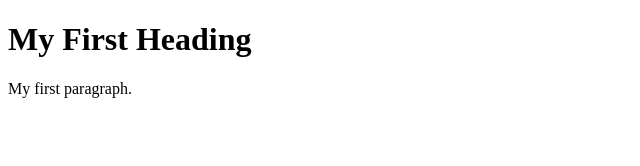
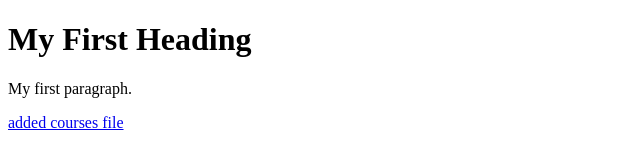
Before and after one commit to lakareshital/website, a plain HTML site: page index.html in a window 1280 px wide. Shown: the whole page, without its empty margins (0-640 px from the left). Drawn offline with Linux system fonts and the light colour scheme.

Commit message:
commitecs

```diff
--- a/index.html
+++ b/index.html
@@ -4,6 +4,6 @@
 
 <h1>My First Heading</h1>
 <p>My first paragraph.</p>
-
+<a href=courses.html>added courses file</a>
 </body>
 </html>
```
